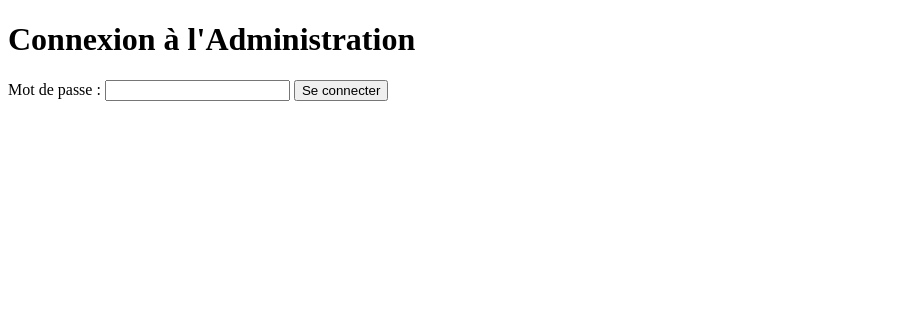
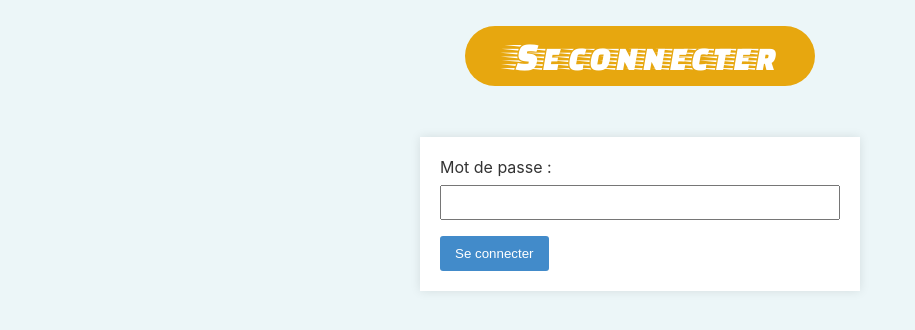
Before and after one commit to Rajkasphone/SAE303, a PHP site: page /admin_login.php in a window 1280 px wide. Shown: the top 330 px of the page, without its empty margins (0-915 px from the left). Run offline with PHP 8.4, Linux system fonts and the light colour scheme.

Commit message:
modif fichier

```diff
--- a/admin_login.php
+++ b/admin_login.php
@@ -2,9 +2,23 @@
 <html>
 <head>
     <title>Connexion à l'Administration</title>
+    <link rel="stylesheet" href="styleinscription.css">
+    <link href="https://fonts.googleapis.com/css?family=Faster+One&display=swap" rel="stylesheet" />
 </head>
 <body>
-    <h1>Connexion à l'Administration</h1>
+
+
+
+<div class="general2">
+
+    <div class="partctnr2">
+            <h2 class="parttitre2">Se connecter</h2>
+    </div>
+
+</div>
+
+
+
     <form method="post" action="admin_panel.php">
         <label for="mot_de_passe">Mot de passe :</label>
         <input type="password" id="mot_de_passe" name="mot_de_passe" required>
--- a/index.php
+++ b/index.php
@@ -271,7 +271,7 @@
                 <div class="venirtxt">
                     <p>Lorem ipsum dolor sit amet, consectetur adi minim veniam, quis nois aute irure dolor in reprehenderit in volup dolore eu fugiat nulla pariatur. Excepteur sint occaecat cupidatat non proident, sunt in culpa quiLorem ipsum dolor sit amet, consectetur adi minim veniam, quis nois aute irure dolor in reprehenderit in volup dolore eu fugiat nulla pariatur. Excepteur</p>
                 </div>
-                <button class="reserverBTN"><a>Réserver</a></button>
+                <button class="reserverBTN"><a href="inscription.php" >Réserver</a></button>
             </div>
 
             <div class="tuas">
--- /dev/null
+++ b/styleinscription.css
@@ -0,0 +1,188 @@
+body {
+    font-family: 'Inter', sans-serif;
+    margin: 0;
+    padding: 0;
+    background: #ECF6F8;
+}
+
+/* Header */
+
+.menucntr{
+    width: 100%;
+    display: flex;
+    justify-content: center;
+}
+
+
+header {
+    background-color: #ffffff;
+    padding: 20px;
+    border-radius: 100px;
+    margin-top: 20px;
+    height: 34px;
+    width: 95%;
+    display: flex;
+    align-items: center;
+    justify-content: flex-start;
+    position: fixed;
+    z-index: 9999;
+}
+
+.logoimg {
+    width: 113px;
+    height: 42px;
+    position: absolute;
+    left: 50%;
+    transform: translate(-50%);
+}
+
+nav {
+    margin-left: 20px;
+}
+
+nav ul {
+    list-style: none;
+    padding: 0;
+}
+
+nav ul li {
+    display: inline;
+    margin-right: 20px;
+}
+
+nav ul li a {
+    text-decoration: none;
+    color: #000000;
+    font-size: 17px;
+}
+
+/* Titre */
+.partctnr {
+    background-color: #E7A70F;
+    border-radius: 90px;
+    display: flex;
+    justify-content: center;
+    width: 350px;
+    height: 60px;
+    align-items: center;
+    letter-spacing: -4px;
+    margin-top: 7%;
+}
+
+.parttitre {
+    font-family: 'Faster One', sans-serif;
+    color: #ffffff;
+    font-size: 40px;
+    font-weight: 400;
+}
+
+
+
+.general {
+    width: 100%;
+    display: flex;
+    justify-content: center;
+}
+
+/* FIN Titre */
+
+
+
+/* Form */
+form {
+    max-width: 400px;
+    margin: 4% auto;
+    padding: 20px;
+    background-color: #fff;
+    box-shadow: 0 0 10px rgba(0, 0, 0, 0.1);
+}
+
+label {
+    display: block;
+    margin-bottom: 8px;
+    color: #333;
+}
+
+input,
+select {
+    width: 100%;
+    padding: 8px;
+    margin-bottom: 16px;
+    box-sizing: border-box;
+}
+
+button {
+    background-color: #428bca;
+    color: #fff;
+    padding: 10px 15px;
+    border: none;
+    cursor: pointer;
+    border-radius: 3px;
+}
+
+/* Administration */
+.admincntr {
+    margin-top: 20px;
+    text-align: center;
+}
+
+.administration {
+    display: inline-block;
+    padding: 10px 20px;
+    background-color: #0056b3;
+    color: white;
+    text-decoration: none;
+    font-family: 'Arial', sans-serif;
+    border-radius: 5px;
+    transition: background-color 0.3s;
+}
+
+.administration:hover, .administration:focus {
+    background-color: #003d82;
+    color: #ffffff;
+    text-decoration: none;
+    outline: none;
+}
+
+/* FIN Administration */
+
+/* Champ Tribune et Horaire */
+#tribune_field,
+#horaire_field {
+    margin-top: 16px;
+}
+
+
+/* PAGE ADMINISTRATION*/
+
+
+.partctnr2 {
+    background-color: #E7A70F;
+    border-radius: 90px;
+    display: flex;
+    justify-content: center;
+    width: 350px;
+    height: 60px;
+    align-items: center;
+    letter-spacing: -4px;
+    margin-top: 2%;
+}
+
+.parttitre2 {
+    font-family: 'Faster One', sans-serif;
+    color: #ffffff;
+    font-size: 40px;
+    font-weight: 400;
+}
+
+
+
+.general2 {
+    width: 100%;
+    display: flex;
+    justify-content: center;
+}
+
+
+
+/* FIN PAGE ADMINISTRATION*/
```
Also changed, not shown: inscription.php (+48 -2 lines), teeest.jpg (deleted), 1 other file.
